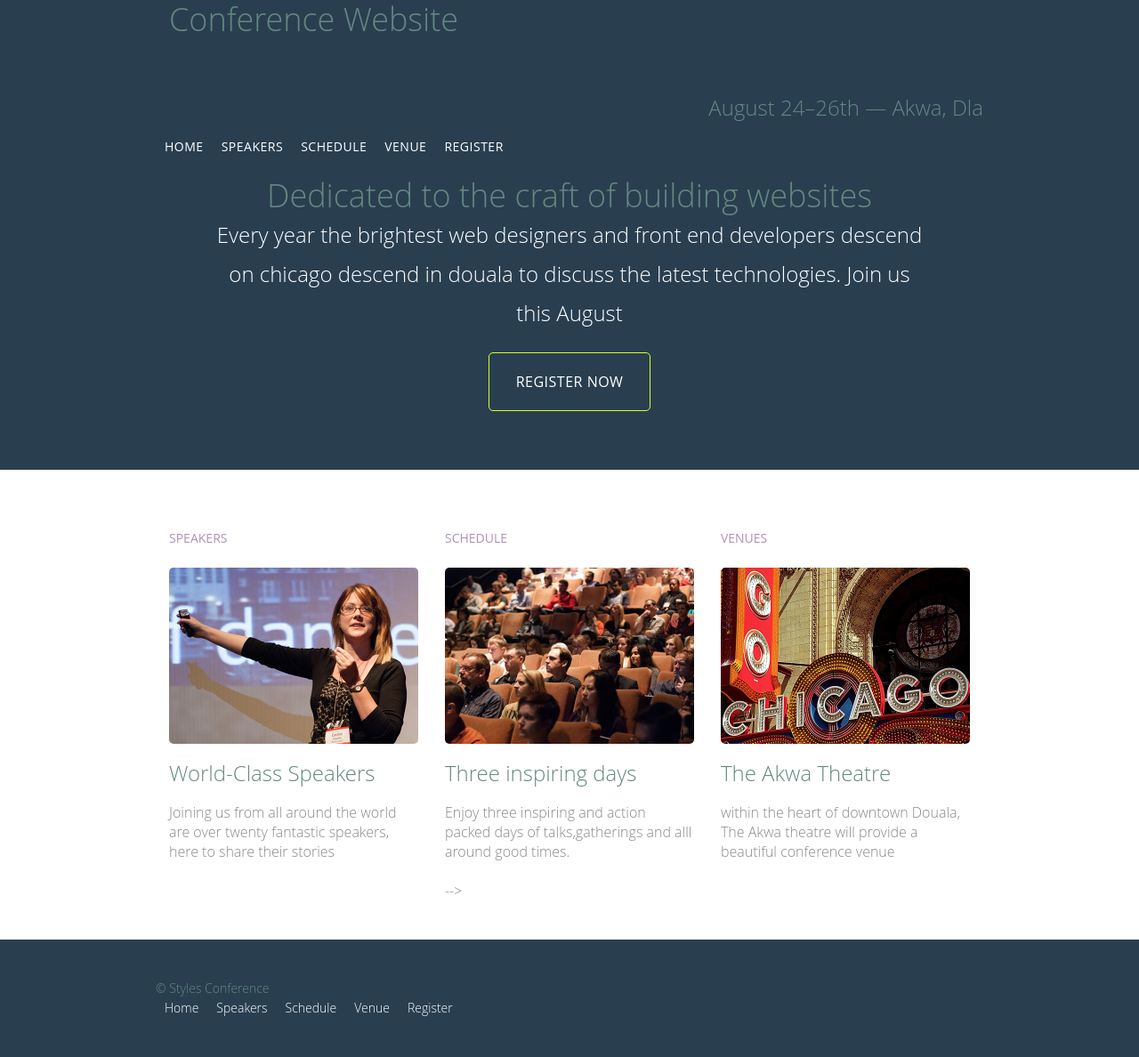
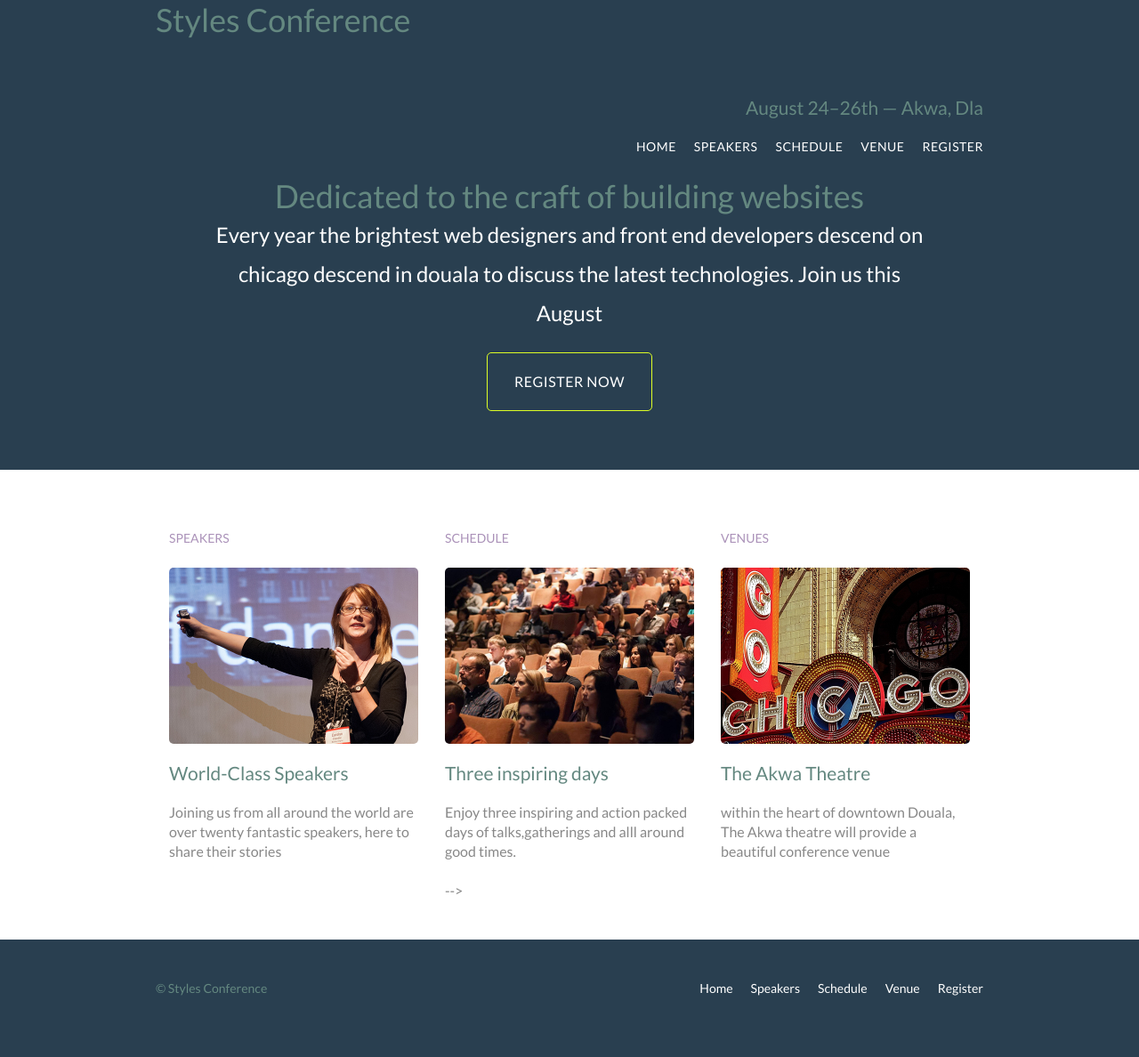
Before and after one commit to eldrige/Assignment, a plain HTML site: page index.html in a window 1280 px wide. Shown: the whole page at 89% size. After the commit the page ends 1166 px from the top, so only its background shows below. Drawn offline with Linux system fonts and the light colour scheme.

Commit message:
done with venue.html and some styles

```diff
--- a/assets/stylesheets/main.css
+++ b/assets/stylesheets/main.css
@@ -76,7 +76,7 @@ h2 {
     line-height:44px;
 }
 h3 {
-         font-size: 24px;
+         font-size: 21px;
 }
 h4 {
      font-size: 18px;
@@ -102,7 +102,7 @@ a {
 }
 
 p a {
-    border-bottom: 1px solid #defe25;
+    border-bottom: 1px solid #dfe2e5;
 }
 
 
@@ -161,7 +161,7 @@ HOME
 /* CUSTOM STYLES    */
 body {
     color: #888;
-    font: 300 16px/22px "Open sans" , "Helvetica Neue", "Helvetica", Arial , sans-serif;
+    font: 300 16px/22px "Lato", "Open sans" , "Helvetica Neue", "Helvetica", Arial , sans-serif;
     background: #293f50;
 
 }
@@ -172,6 +172,9 @@ body {
     font-size: 48px;
     line-height: 44px;
     padding: 40px 0 22px 0;
+    font-weight: 100;
+    text-transform: uppercase;
+    letter-spacing: .5px;
 }
 .tagline {
     margin: 66px 0 22px 0;
@@ -190,7 +193,7 @@ body {
     padding-bottom: 44px;
     padding-top: 44px
 }
-.primary-nav small {
+.primary-footer small {
     float: left;
     font-weight: 400;
 }
@@ -205,6 +208,7 @@ body {
 }
 .hero p {
     font-size: 24px;
+    font-weight: 100;
 }
 .teaser a:hover h3 {
     color: #a9b2b9;
@@ -272,6 +276,9 @@ aside.center{
     height: 264px;
 }
 /* Navigation */
+.nav{
+    text-align: right;
+}
 .nav li{
     display:inline-block;
     margin: 0 10px;
--- a/index.html
+++ b/index.html
@@ -5,12 +5,13 @@
     <meta name="viewport" content="width=device-width, initial-scale=1.0">
     <title>Index</title>
     <link rel="stylesheet" href="assets/stylesheets/main.css">
+    <link href="https://fonts.googleapis.com/css?family=Lato&display=swap" rel="stylesheet">
 </head>
 <body>
     <header class="container primary-header group">
-        <section class="container">
-         <h1>Conference Website</h1>
-        </section>
+
+         <h1>Styles Conference</h1>
+
      <h3 class="tagline">August 24&ndash;26th &mdash; Akwa, Dla</h3>
      <nav class="nav primary-nav">
          <ul>
@@ -23,6 +24,7 @@
             -->
          </ul>
      </nav>
+
     </header>
 
     <section class="hero container">
@@ -69,7 +71,7 @@
 
         </div>
     </section>
-    <footer class="container primary-footer">
+    <footer class="container primary-footer group">
         <small>&copy; Styles Conference</small>
         <nav class="nav">
             <ul>
```
Also changed, not shown: venue.html (+7 -11 lines).
